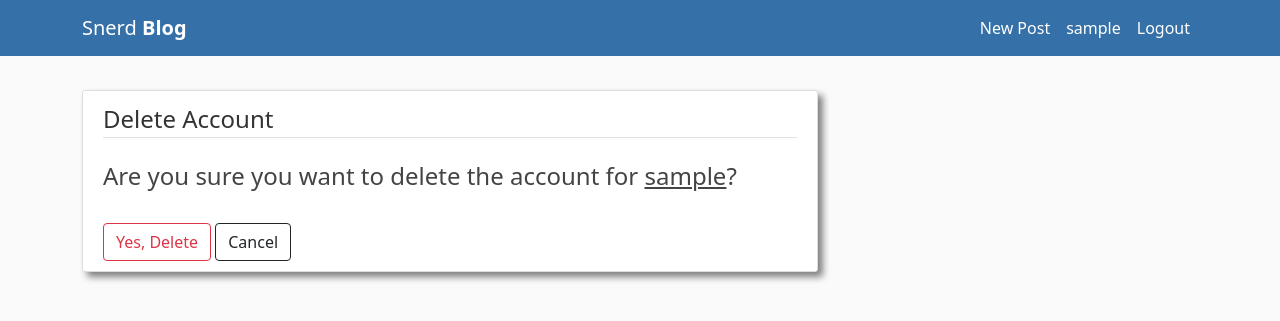
After one commit to JackPadalino/BlogApp, a Django app: page /users/account/1/delete/ in a window 1280 px wide. The commit adds this page. Shown: the top 321 px of the page. Run offline with Django 4.2, Linux system fonts and the light colour scheme; the visitor is signed in with stand-in values (Sample User, id 1); data comes from the database, SQL or seed files in the repository.

Commit message:
Added DeleteUserProfile view

```diff
--- a/users/templates/users/profile.html
+++ b/users/templates/users/profile.html
@@ -22,5 +22,9 @@
             <button class="btn btn-outline-info" type='submit'>Update</button>
         </div>
     </form>
+    <br>
+    <small class='text-muted'>
+        <a style='color:red; text-decoration:None;' href="{% url 'account-delete' user.id %}">Delete my account</a>
+    </small>
 </div>
 {% endblock content %}
--- /dev/null
+++ b/users/templates/users/user_confirm_delete.html
@@ -0,0 +1,17 @@
+{% extends 'blog/base.html' %}
+{% block content %}
+    <div class="content-section">
+        <form method="POST">
+            {% csrf_token %}
+            <fieldset class="form-group">
+                <legend class="border-bottom mb-4">Delete Account</legend>
+                <h4>Are you sure you want to delete the account for <u>{{ object.username }}</u>?</h4>
+            </fieldset>
+            <br>
+            <div class='form-group'>
+                <button class="btn btn-outline-danger" type='submit'>Yes, Delete</button>
+                <a class="btn btn-outline-dark" href="{% url 'profile' %}">Cancel</a>
+            </div>
+        </form>
+    </div>
+{% endblock content %}
--- a/users/urls.py
+++ b/users/urls.py
@@ -1,6 +1,7 @@
 from django.urls import path
 from . import views
 from django.contrib.auth import views as auth_views
+from .views import UserDeleteView
 
 
 urlpatterns = [
@@ -8,6 +9,7 @@ urlpatterns = [
     path('profile/', views.profile,name='profile'),
     path('login/',auth_views.LoginView.as_view(template_name='users/login.html'),name='login'),
     path('logout/',auth_views.LogoutView.as_view(template_name='users/logout.html'),name='logout'),
+    path('account/<int:pk>/delete/',UserDeleteView.as_view(),name='account-delete'),
     path('password-reset/',auth_views.PasswordResetView.as_view(template_name='users/password_reset.html'),name='password_reset'),
     path('password-reset/done/',auth_views.PasswordResetDoneView.as_view(template_name='users/password_reset_done.html'),name='password_reset_done'),
     path('password-reset-confirm/<uidb64>/<token>/',auth_views.PasswordResetConfirmView.as_view(template_name='users/password_reset_confirm.html'),name='password_reset_confirm'),
--- a/users/views.py
+++ b/users/views.py
@@ -1,7 +1,12 @@
 from django.shortcuts import render,redirect
 from django.contrib import messages
+from django.contrib.auth.models import User
 from django.contrib.auth.decorators import login_required
 from .forms import UserRegisterForm,UserUpdateForm,ProfileUpdateForm
+from django.views.generic import ListView,DetailView,DeleteView
+from django.contrib.auth.mixins import LoginRequiredMixin,UserPassesTestMixin
+from django.contrib.messages.views import SuccessMessageMixin
+from django.urls import reverse_lazy
 
 # Create your views here.
 def register(request):
@@ -34,3 +39,17 @@ def profile(request):
         'p_form':p_form
     }
     return render(request,'users/profile.html',context)
+
+class UserDeleteView(SuccessMessageMixin,LoginRequiredMixin,UserPassesTestMixin,DeleteView):
+    model = User
+    template_name = 'users/user_confirm_delete.html'
+    success_url = reverse_lazy('register')
+    success_message = "Your profile was successfully deleted."
+
+    # this test_func function checks to make that the current logged in user has the same ID as the profile we are trying to delete
+    def test_func(self):
+        user = self.get_object()
+        if self.request.user.id == user.id:
+            return True
+        else:
+            return False
```
